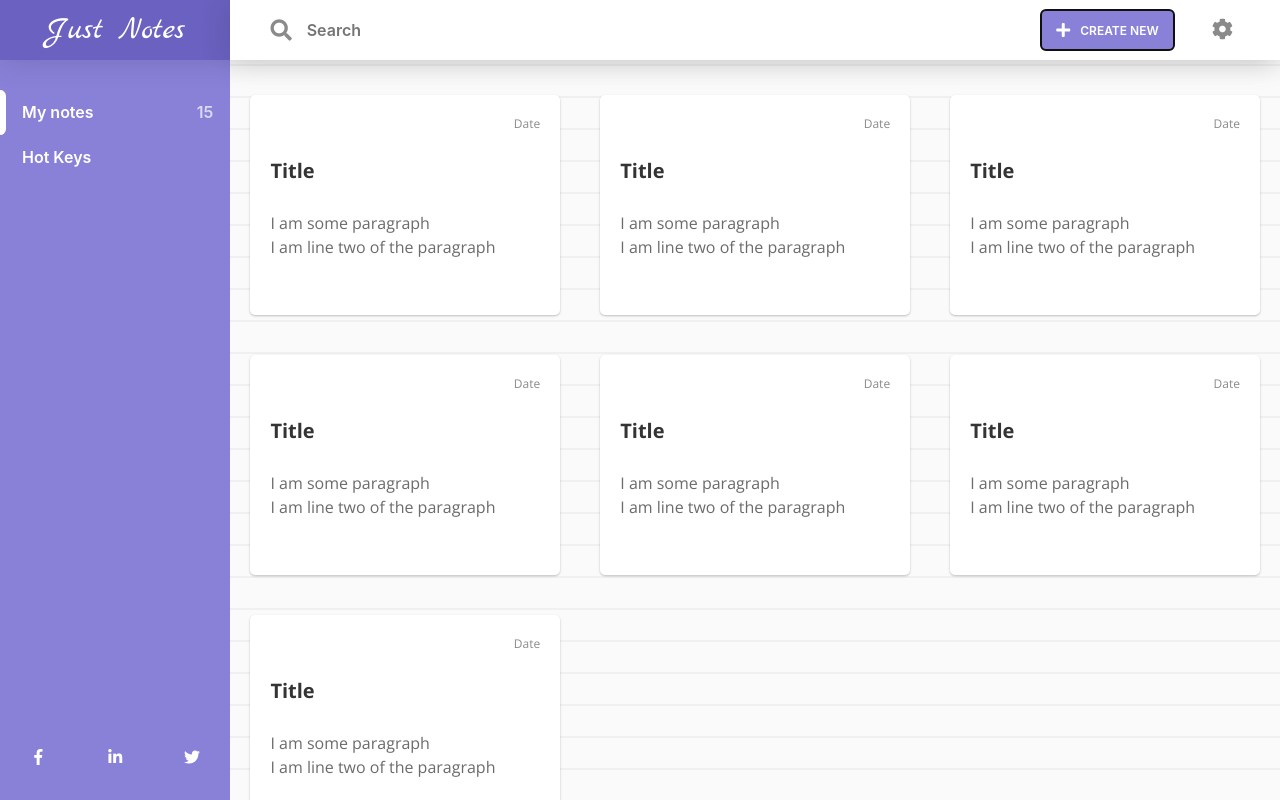
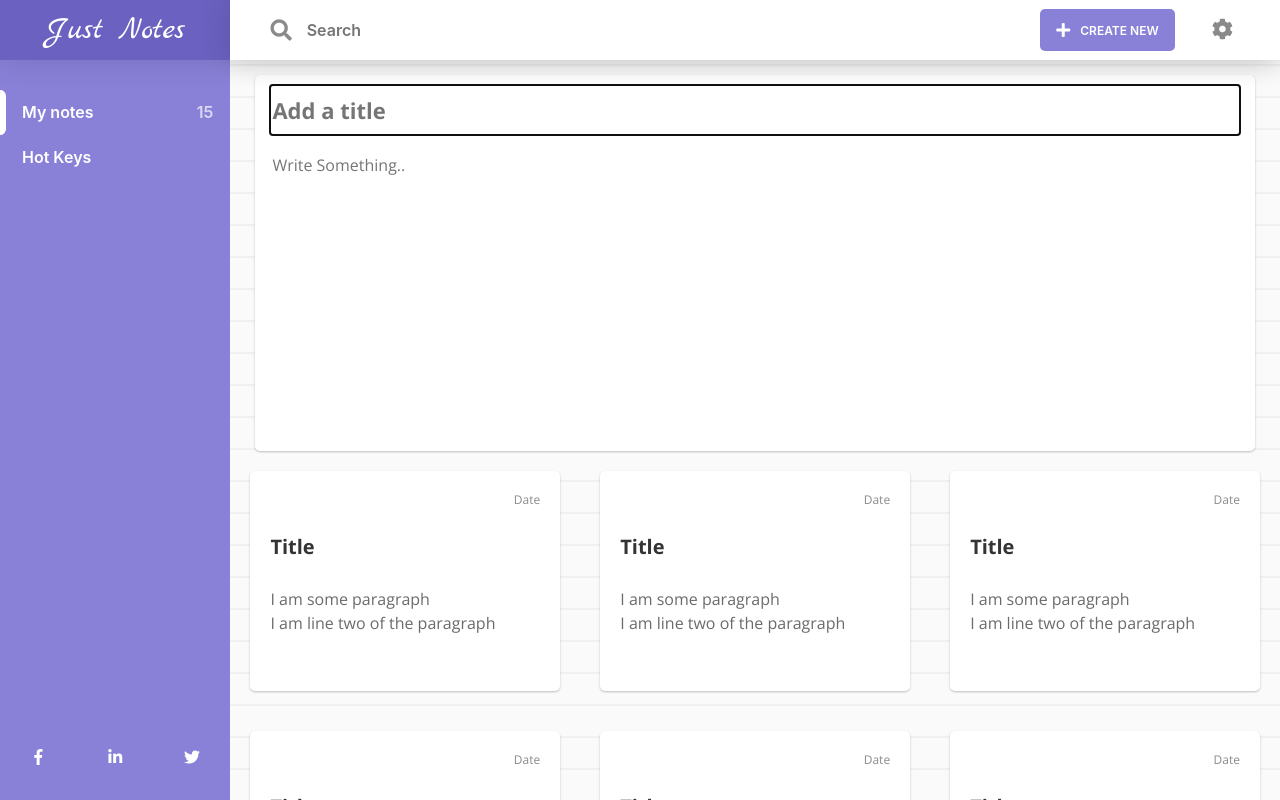
Before and after one commit to UdacityMobileWebScholarship/just-notes, a React (Create React App) app in the folder client/: page / in a window 1280 px wide. Both pictures are taken after a click on the button 1107 px from the left and 30 px from the top of the page. Built offline with nearby package versions, Linux system fonts and the light colour scheme.

Commit message:
new note

```diff
--- a/client/src/components/partial/Navbar/navbar.js
+++ b/client/src/components/partial/Navbar/navbar.js
@@ -108,7 +108,7 @@ class Navbar extends Component {
             ) : null}
           </div>
 
-          <button id="addNoteBtn" type="button">
+          <button id="addNoteBtn" type="button" onClick={this.props.getNewPad}>
             <i className="fas fa-plus fa-lg" />
           </button>
           <div id="settings">
--- a/client/src/pages/Home/Home.js
+++ b/client/src/pages/Home/Home.js
@@ -10,15 +10,17 @@ class Home extends Component {
   state = {
     notepadValue: null,
     hideCards: false,
-    showPad: false
+    showPad: false,
+    newPad: false
   };
   isMobile = () => {
     const width = window.innerWidth;
     return width < 992;
   };
-  toggleView = showPad => {
+  toggleView = (showPad, obj = {}) => {
     this.setState({
       showPad,
+      ...obj,
       hideCards: showPad === true ? this.isMobile() : false
     });
     if(showPad === false) {
@@ -40,6 +42,9 @@ class Home extends Component {
       hideCards: this.isMobile() ? !!prv.showPad : false
     }));
   };
+  getNewPad = () => {
+    this.toggleView(true, {newPad: true});
+  }
   componentDidMount() {
     window.addEventListener("resize", this.handleResize);
   }
@@ -49,7 +54,7 @@ class Home extends Component {
   render() {
     return (
       <Fragment>
-        <Navbar />
+        <Navbar getNewPad={this.getNewPad} />
         <div className="pageContainer">
           <div id="leftContainer">
             <LeftMenu />
@@ -59,7 +64,7 @@ class Home extends Component {
               id="editorContainer"
               className={!this.state.showPad ? "d-none" : ""}
             >
-              <Notepad toggleView={this.toggleView} />
+              <Notepad newPad={this.state.newPad} toggleView={this.toggleView} />
             </div>
             <div
               id="notesCardContainer"
--- a/client/src/pages/Notepad/Notepad.js
+++ b/client/src/pages/Notepad/Notepad.js
@@ -3,9 +3,24 @@ import React, { Component, Fragment } from "react";
 import "./Notepad.css";
 
 class Notepad extends Component {
-  state = {
-    previewMode: true
-  };
+  constructor(props) {
+    super(props);
+    this.state = {
+      previewMode: true,
+      padTitle: props.newPad ? '' : 'Title and a loooooong text',
+      padText: props.newPad ? '' : 'I am some paragraph\nI am line two of the paragraph'
+    }
+  }
+  handleChange = ({target: {value, name}}) => {
+    this.setState({[name]: value});
+  }
+  componentWillReceiveProps({newPad}) {
+    if(newPad) {
+      this.setState({previewMode: false, padText: '', padTitle: ''}, () => {
+        document.querySelector('input[name="padTitle"]').focus();
+      });
+    }
+  }
   edit = e => {
     e.preventDefault();
     if (this.state.previewMode) {
@@ -33,9 +48,11 @@ class Notepad extends Component {
             <div className="title">
               <input
                 type="text"
+                name="padTitle"
                 placeholder="Add a title"
                 disabled={this.state.previewMode}
-                value={"Title and a loooooong text"}
+                value={this.state.padTitle}
+                onChange={this.handleChange}
               />
             </div>
             {this.state.previewMode ? (
@@ -70,9 +87,11 @@ class Notepad extends Component {
           </div>
           <div className="editorBody">
             <textarea
+              name="padText"
               placeholder="Write Something.."
               disabled={this.state.previewMode}
-              value={`I am some paragraph\nI am line two of the paragraph`}
+              value={this.state.value}
+              onChange={this.handleChange}
               ref="notepad"
             />
           </div>
```
